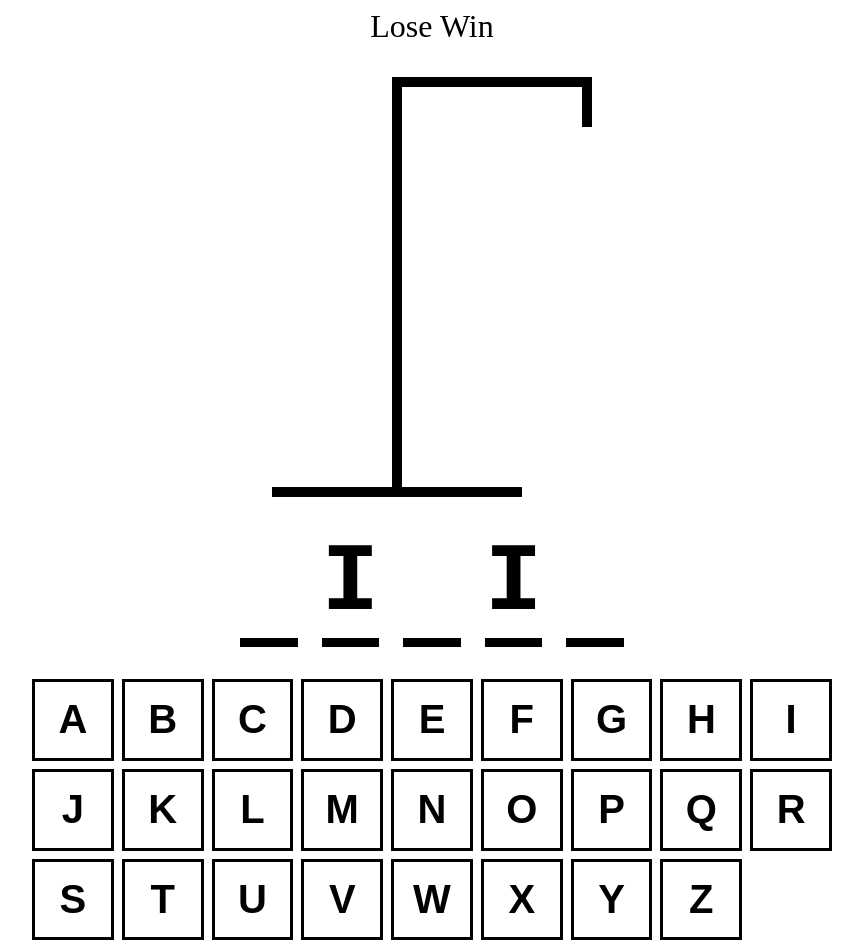
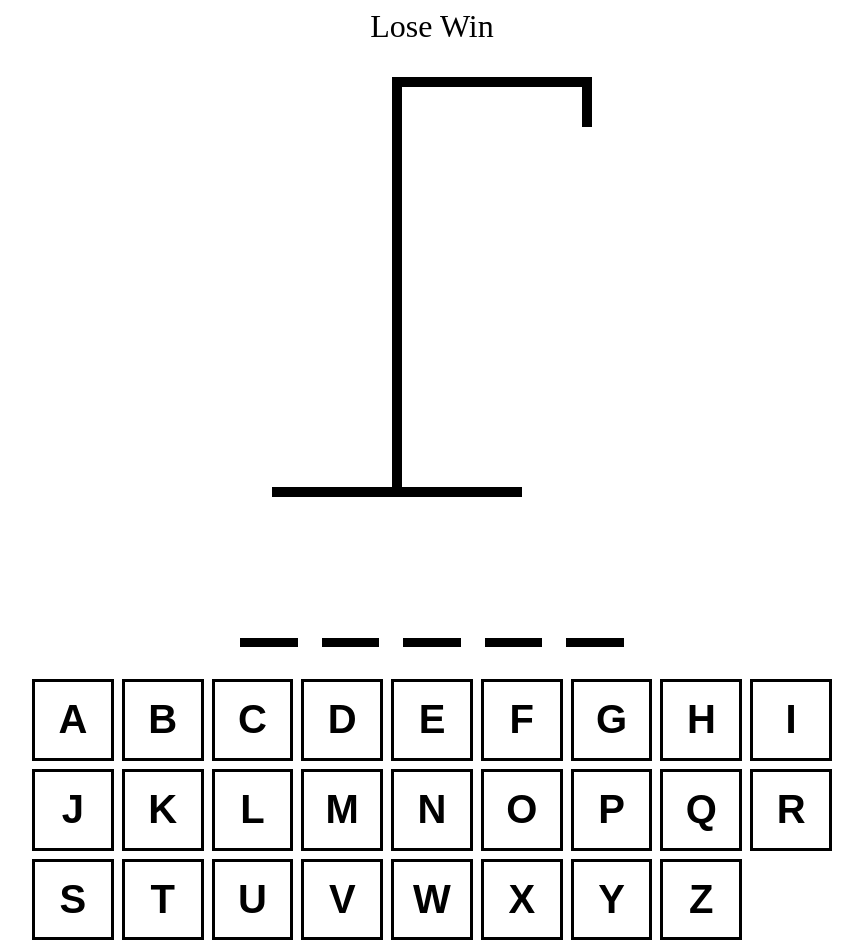
Before and after one commit to sijincodes/Hangman, a React (Vite) app: page / in a window 1280 px wide. Shown: the whole page, without its empty margins (208-1071 px from the left). Built offline with nearby package versions, Linux system fonts and the light colour scheme.

Commit message:
guessing letters

```diff
--- a/src/App.tsx
+++ b/src/App.tsx
@@ -9,8 +9,8 @@ function App() {
   const [wordToGuess, setWordToGuess] = useState(() => {
     return words[Math.floor(Math.random() * words.length)];
   });
-  const [guessedLetter, setGuessedLetter] = useState<string[]>([]);
-  const incorrectLetters = guessedLetter.filter (elm => !wordToGuess.includes(elm))
+  const [guessedLetters, setguessedLetters] = useState<string[]>([]);
+  const incorrectLetters = guessedLetters.filter (elm => !wordToGuess.includes(elm))
 
   return (
     <div
@@ -32,7 +32,7 @@ function App() {
         Lose Win
       </div>
       <HangmanDrawing numberOfGuesses = {incorrectLetters.length} />
-      <HangmanWord />
+      <HangmanWord guessedLetters={guessedLetters} wordToGuess={wordToGuess}/>
       <div style={{alignSelf:"stretch"}}>
       <Keyboard />
       </div>
--- a/src/HangmanWord.tsx
+++ b/src/HangmanWord.tsx
@@ -1,8 +1,13 @@
 import React from "react";
 
-function HangmanWord() {
-  const word="sijin"
-  const guessedLetters=['i', "m"]
+interface Props {
+  guessedLetters : string[],
+  wordToGuess: string
+}
+
+
+function HangmanWord({guessedLetters,wordToGuess}:Props) {
+
   return (
     <div
       style={{
@@ -14,7 +19,7 @@ function HangmanWord() {
         fontFamily: "monospace",
       }}
     >{
-      word.split('').map((elm,index)=>
+      wordToGuess.split('').map((elm,index)=>
         <span key={index} style={{borderBottom:"0.1em solid black"}}>
           <span style={{visibility:guessedLetters.includes(elm)?"visible" : "hidden"}}>{elm}</span>
         </span>
```
